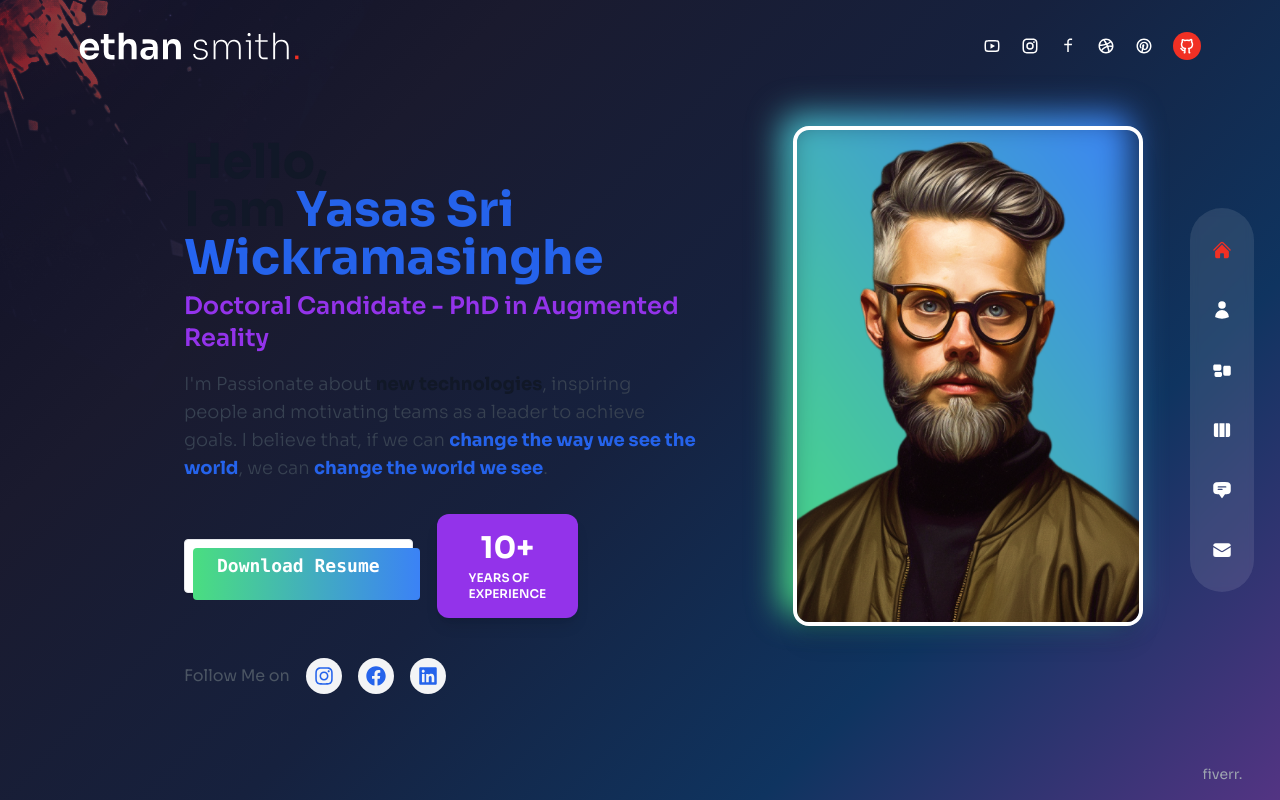
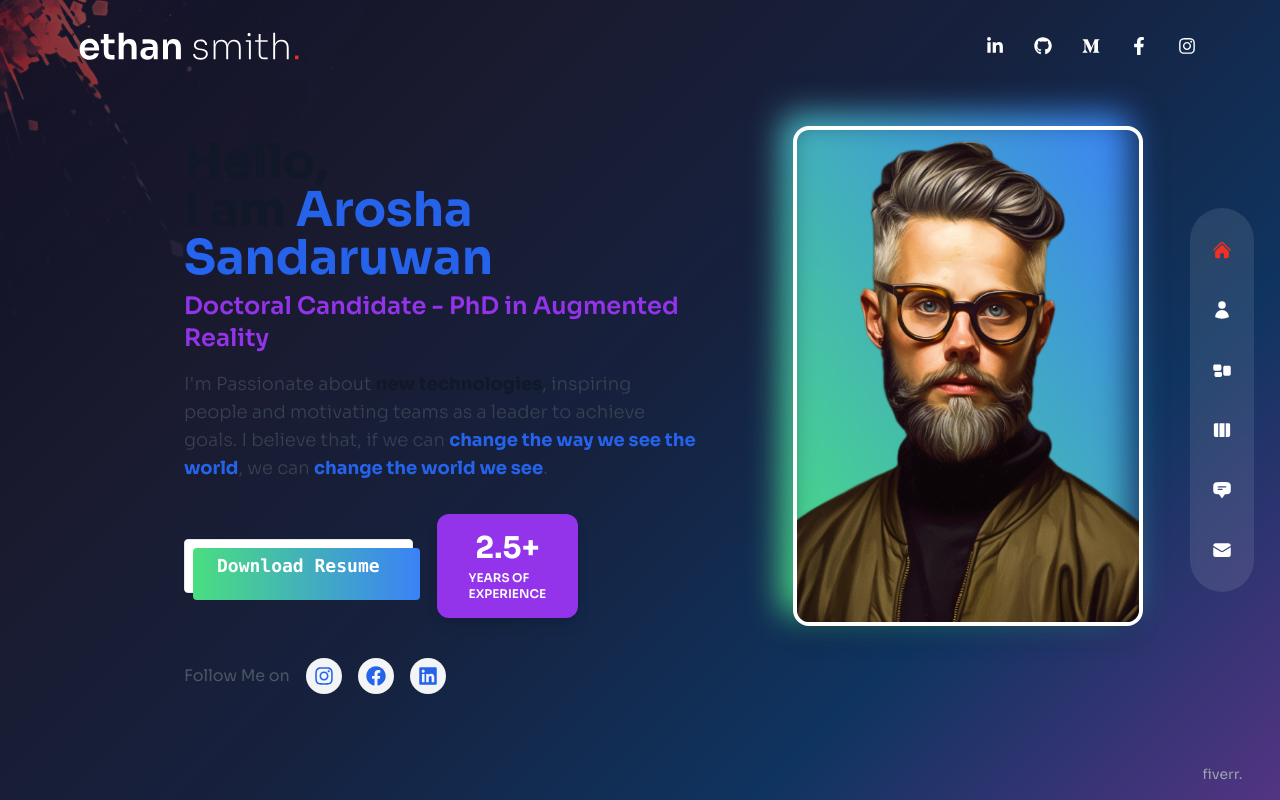
Before and after one commit to arosha619/modern-portfolio-me-2.0, a Next.js app: page / in a window 1280 px wide. Built offline with nearby package versions, Linux system fonts and the light colour scheme.

Commit message:
social icons

```diff
--- a/app/page.jsx
+++ b/app/page.jsx
@@ -7,7 +7,7 @@ export default function Home() {
       {/* Left: Content */}
       <div className="flex-1 flex flex-col justify-center items-center lg:items-start text-center lg:text-left order-2 lg:order-1 lg:pl-32 lg:mt-20">
         <h1 className="text-3xl sm:text-4xl md:text-5xl font-bold text-gray-900 dark:text-white mb-2">
-          Hello,<br />I am <span className="text-blue-600 dark:text-blue-400">Yasas Sri Wickramasinghe</span>
+          Hello,<br />I am <span className="text-blue-600 dark:text-blue-400">Arosha Sandaruwan</span>
         </h1>
         <h2 className="text-lg sm:text-xl md:text-2xl font-semibold text-purple-600 dark:text-purple-400 mb-4">
           Doctoral Candidate - PhD in Augmented Reality
@@ -25,7 +25,7 @@ export default function Home() {
             <span className="absolute left-2 top-2 w-full h-full bg-gradient-to-r from-green-400 to-blue-500 rounded -z-10" />
           </a>
           <div className="flex flex-col items-center justify-center bg-purple-600 text-white rounded-xl px-8 py-4 shadow-lg min-w-[120px]">
-            <span className="text-3xl font-bold">10+</span>
+            <span className="text-3xl font-bold">2.5+</span>
             <span className="text-xs font-semibold mt-1">YEARS OF<br />EXPERIENCE</span>
           </div>
         </div>
--- a/components/Socials.jsx
+++ b/components/Socials.jsx
@@ -1,44 +1,37 @@
 import Link from "next/link";
-
 import {
-  RiYoutubeLine,
-  RiInstagramLine,
-  RiFacebookLine,
-  RiDribbbleLine,
-  RiGithubLine,
-  RiPinterestLine,
-} from "react-icons/ri";
+  FaLinkedinIn,
+  FaGithub,
+  FaMediumM,
+  FaFacebookF,
+  FaInstagram,
+} from "react-icons/fa";
 
 export const socialData = [
   {
-    name: "YouTube",
-    link: "https://youtube.com",
-    Icon: RiYoutubeLine,
+    name: "LinkedIn",
+    link: "https://linkedin.com",
+    Icon: FaLinkedinIn,
+  },
+  {
+    name: "Github",
+    link: "https://github.com",
+    Icon: FaGithub,
+  },
+  {
+    name: "Medium",
+    link: "https://medium.com",
+    Icon: FaMediumM,
+  },
+  {
+    name: "Facebook",
+    link: "https://facebook.com",
+    Icon: FaFacebookF,
   },
   {
     name: "Instagram",
     link: "https://instagram.com",
-    Icon: RiInstagramLine,
-  },
-  {
-    name: "Facebook",
-    link: "https://facebook.com",
-    Icon: RiFacebookLine,
-  },
-  {
-    name: "Dribbble",
-    link: "https://dribbble.com",
-    Icon: RiDribbbleLine,
-  },
-  {
-    name: "Pinterest",
-    link: "https://pinterest.com",
-    Icon: RiPinterestLine,
-  },
-  {
-    name: "Github",
-    link: "https://github.com/sanidhyy/modern-portfolio",
-    Icon: RiGithubLine,
+    Icon: FaInstagram,
   },
 ];
 
@@ -52,11 +45,9 @@ const Socials = () => {
           href={social.link}
           target="_blank"
           rel="noreferrer noopener"
-          className={`${
-            social.name === "Github"
-              ? "bg-accent rounded-full p-[5px] hover:text-white"
-              : "hover:text-accent"
-          } transition-all duration-300`}
+          className={
+            "hover:text-accent transition-all duration-300 rounded-full p-[5px] focus:outline-none focus:ring-2 focus:ring-accent"
+          }
         >
           <social.Icon aria-hidden />
           <span className="sr-only">{social.name}</span>
```
